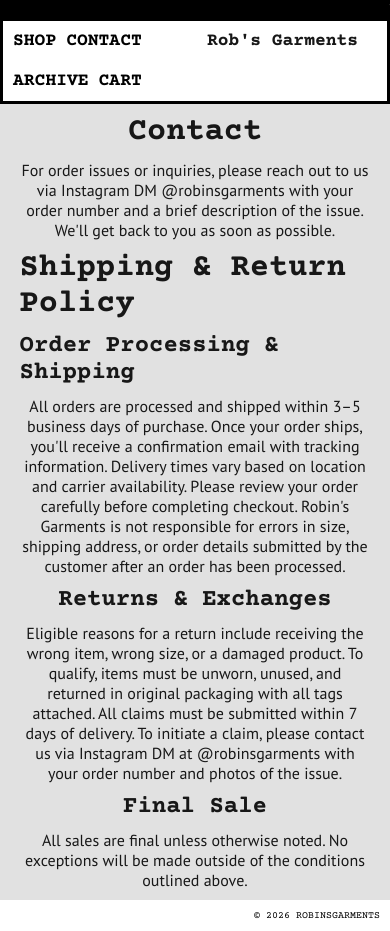
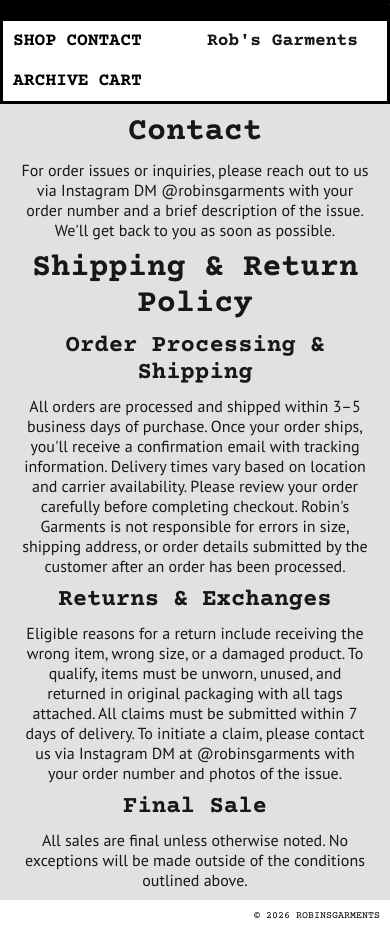
Before and after one commit to nnatividad/robs-garments, a Next.js app: page /contact in a window 390 px wide. Built offline with nearby package versions, Linux system fonts and the light colour scheme.

Commit message:
Mobile styling by adding grid columns to You may like items section

```diff
--- a/src/app/contact/page.module.css
+++ b/src/app/contact/page.module.css
@@ -2,6 +2,7 @@
     display: flex;
     flex-direction: column;
     flex: 1;
+    text-align: center;
 }
 
 .pageFormat h1, .pageFormat h2 {
--- a/src/app/shop/[category]/[slug]/page.module.css
+++ b/src/app/shop/[category]/[slug]/page.module.css
@@ -117,8 +117,8 @@
     }
 
     .items {
-        display: grid
-        margin-left: 20px;
+        display: grid;
+        grid-template-columns: 1fr 1fr;
         gap: 5px;
         justify-items: stretch;
     }
```
